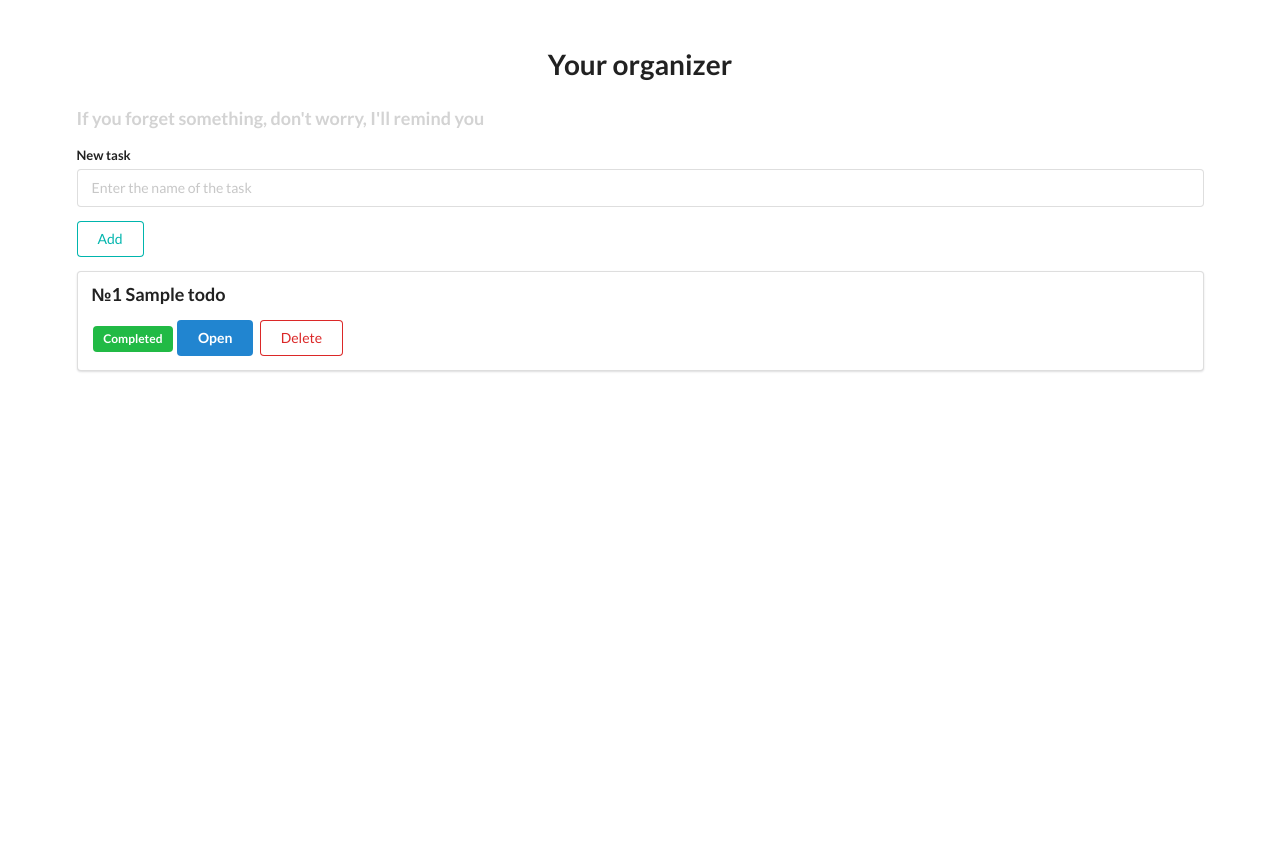
After one commit to StasBobov/WebService, a Django app: template Zach_Web/Helper/templates/helper/organizer.html in a window 1280 px wide. The commit adds this page. Run offline with Django 3.2, Linux system fonts and the light colour scheme; the template is opened without the code that fills it: most values are stand-ins (such as "Sample title", 1, 10 or a date in 2020).

Commit message:
Added organizer

```diff
--- /dev/null
+++ b/Zach_Web/Helper/static/Helper/css/style.css
@@ -0,0 +1,4 @@
+.test_style{
+    test-align: center;
+    color: lightgrey;
+}
--- /dev/null
+++ b/Zach_Web/Helper/templates/helper/layout.html
@@ -0,0 +1,24 @@
+<!DOCTYPE html>
+{% load static %}
+<html lang="en">
+<head>
+    <meta charset="UTF-8">
+<!--     метаданные для шаблона-->
+    <meta name="viewport"
+          content="width=device-width, user-scalable=no, initial-scale=1.0, maximum-scale=1.0, minimum-scale=1.0">
+
+<!--    передаём title через функцию представления-->
+    <title>{{ title }}</title>
+<!--    добавляем SUI-->
+    <link rel="stylesheet" href="https://cdn.jsdelivr.net/npm/semantic-ui@2.4.2/dist/semantic.min.css">
+<!--    добавляем стили-->
+     <link rel="stylesheet" href="{% static 'Helper/css/style.css' %}">
+</head>
+<body>
+{% block content %}
+
+{% endblock content %}
+<!--добавление JS SUI-->
+ <script src="https://cdn.jsdelivr.net/npm/semantic-ui@2.4.2/dist/semantic.min.js"></script>
+</body>
+</html>
--- /dev/null
+++ b/Zach_Web/Helper/templates/helper/organizer.html
@@ -0,0 +1,45 @@
+<!--наследование от файла layout-->
+{% extends 'helper/layout.html' %}
+
+{% block content %}
+
+<!--Главный контейнер-->
+<div style="margin-top: 50px;" class="ui container">
+        <h1 class="ui center aligned header">Your organizer</h1>
+        <h3 class="test_style">If you forget something, don't worry, I'll remind you</h3>
+<!--        ссылаемся на представление add, метод post используем при добавлении-->
+        <form class="ui form" action="{% url '_add' %}" method="post">
+<!--                защита форм от межсайтовых запросов, обязательно используется в форме при добавлении и обновлении информации-->
+                {% csrf_token %}
+                <div class="field">
+                        <label>New task</label>
+<!--                        то, что вводим в форму, отдаётся в title и переходит функции _add (request.POST['title']) и-->
+<!--                        добавляется в DB-->
+                        <input type="text" name="title" placeholder="Enter the name of the task"><br>
+                </div>
+                <button class="ui teal basic button" type="submit">Add</button>
+        </form>
+
+
+<!--бурём все тудушки из туду-листа-->
+{% for todo in todo_list %}
+<div class="ui segment">
+        <!--заголовок-->
+        <p class="ui big header">№{{ todo.id }} {{ todo.title }}</p>
+
+<!--        если не завершено-->
+        {% if todo.is_complete == False %}
+        <span class="ui gray label">Not completed</span>
+<!--        Но есть возможность закрыть. Обращаемся к функции во view, id тудушки получаем из цикла -->
+        <a class="ui primary basic button" href="{% url '_update' todo_id=todo.id %}">Close</a>
+        {% else %}
+<!--        усли завершено, также есть возможность снова открыть-->
+        <span class="ui green label">Completed</span>
+        <a class="ui blue button" href="{% url '_update' todo_id=todo.id %}">Open</a>
+        {% endif %}
+        <a class="ui negative basic button" href="{% url '_delete' todo_id=todo.id %}">Delete</a>
+</div>
+{% endfor %}
+</div>
+
+{% endblock %}
```
Also changed, not shown: Zach_Web/Helper/templates/helper/add.html (added, +10 -0 lines), Zach_Web/Helper/templates/helper/index.html (+26 -15 lines), Zach_Web/Helper/templates/helper/settings.html (added, +10 -0 lines), Zach_Web/Helper/urls.py (+10 -2 lines), Zach_Web/Helper/views.py (+55 -1 lines), Zach_Web/Zach_Web/settings.py (+13 -4 lines), Zach_Web/Helper/static/Helper/css/main.css (renamed from Zach_Web/static/css/main.css), Zach_Web/Helper/templates/helper/projects.html (added).
